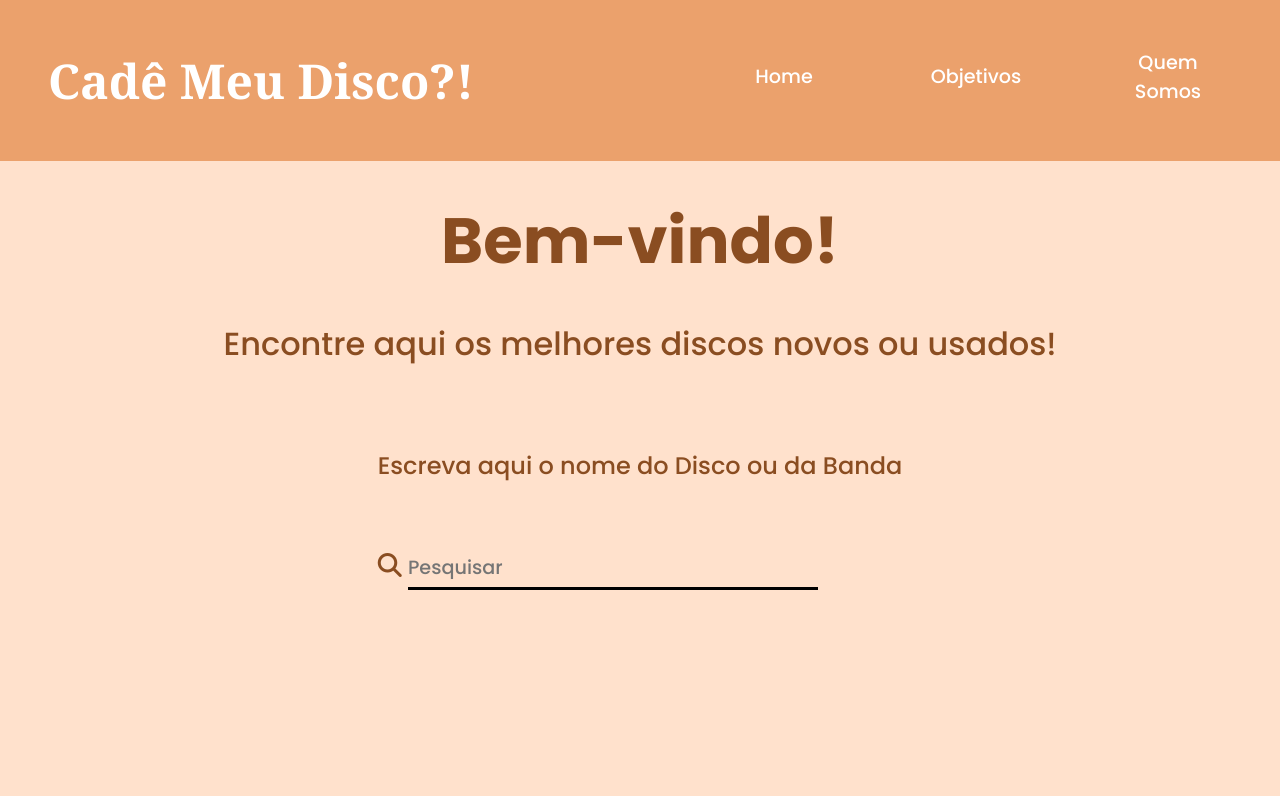
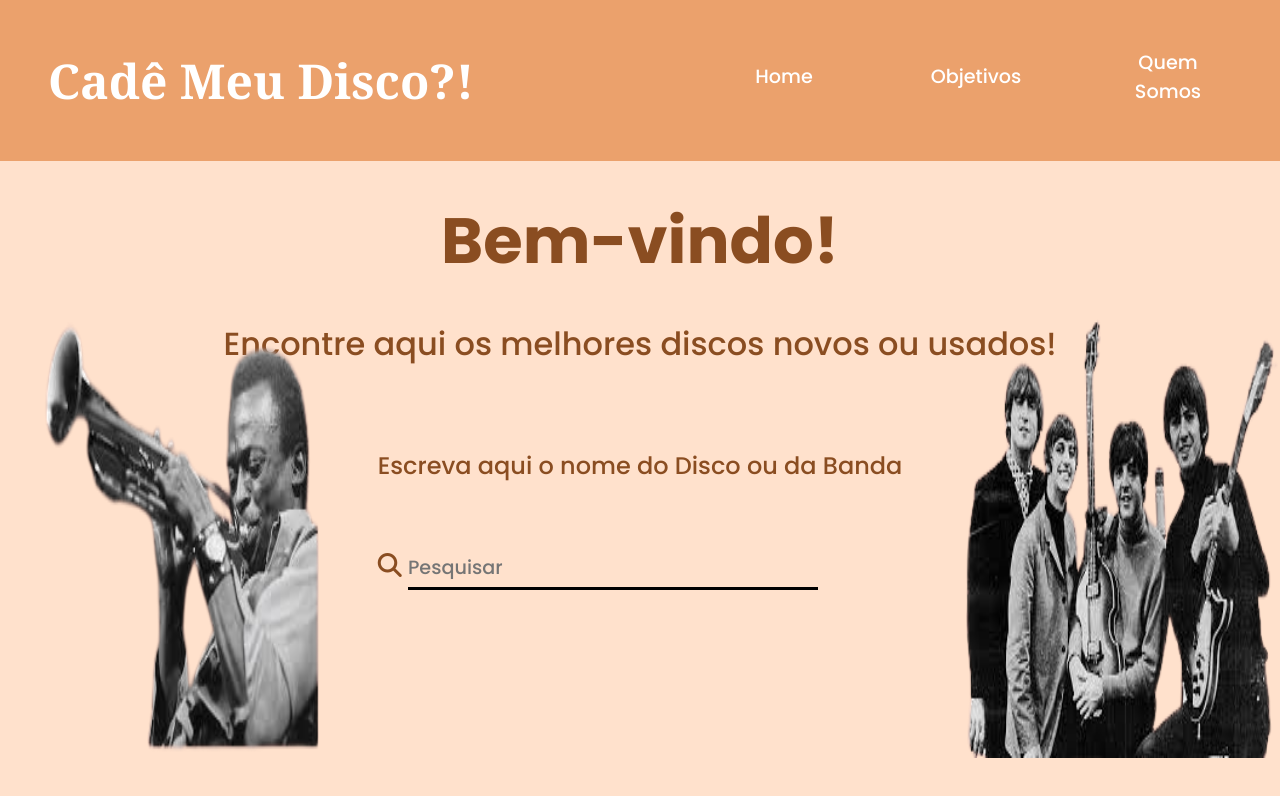
Before and after one commit to vinimarques7/PTI---4th, a plain HTML site: page index.html in a window 1280 px wide. Drawn offline with Linux system fonts and the light colour scheme.

Commit message:
Images dimensioned

```diff
--- /dev/null
+++ b/css/artists.css
@@ -0,0 +1,19 @@
+.artists{
+    display: flex;
+    width: 100vw;
+    height: 55vh;
+    justify-content: space-between;
+    margin-top: -20rem;
+}
+
+.a-img{
+    width: 20rem;
+    opacity: 0;
+    transform: translateY(20px);
+    transition: opacity 7s, transform 7s;
+}
+
+.a-img.visible{
+    opacity: 1;
+    transform: translateY(0);
+}
--- a/index.html
+++ b/index.html
@@ -10,6 +10,7 @@
     <link rel="stylesheet" href="/css/colors.css">
     <link rel="stylesheet" href="/css/header.css">
     <link rel="stylesheet" href="/css/content.css">
+    <link rel="stylesheet" href="/css/artists.css">
     <title>Cadê meu Disco</title>
     <script src="https://kit.fontawesome.com/ac422d41a0.js" crossorigin="anonymous"></script>
     <script src="script.js" defer></script>
@@ -36,6 +37,11 @@
                     <input type="text" class="search" placeholder="Pesquisar">
                 </div>
             </div>
+            <div class="artists" id="art">
+                <img src="/assets/davis.png" class="a-img" alt="">
+                <img src="/assets/beatles.png" class="a-img" alt="">
+            </div>
+            </div>
         </div>
 
     </main>
--- a/script.js
+++ b/script.js
@@ -1,13 +1,19 @@
 document.addEventListener('DOMContentLoaded', function() {
     var contentContainer = document.getElementById('welcome');
-    if (contentContainer){
+    if (contentContainer) {
         contentContainer.classList.add('visible');
     }
-});
 
-document.addEventListener('DOMContentLoaded', function() {
     var contentSearch = document.getElementById('search');
-    if (contentSearch){
+    if (contentSearch) {
         contentSearch.classList.add('visible');
     }
-})
+
+    var artistsImages = document.getElementById('art');
+    if (artistsImages) {
+        var imgElements = artistsImages.querySelectorAll('.a-img');
+        imgElements.forEach(function(img) {
+            img.classList.add('visible');
+        });
+    }
+});
```
Also changed, not shown: assets/beatles.png (added), assets/davis.png (added).
